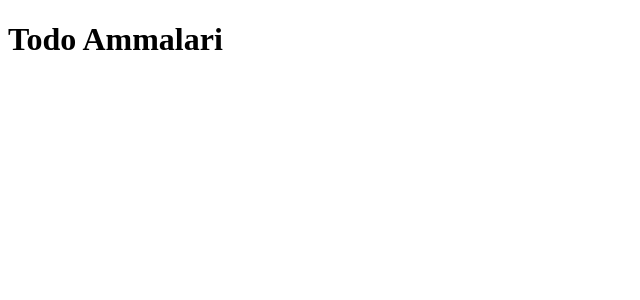
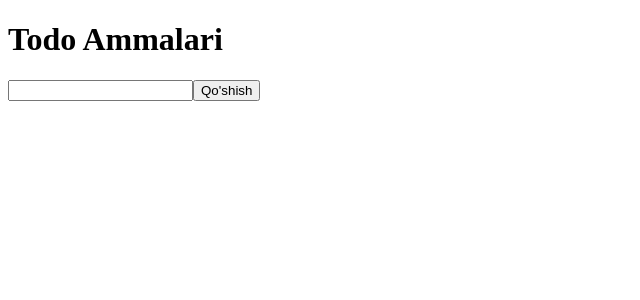
Before and after one commit to umida17/todo-yasash, a React (Vite) app: page / in a window 1280 px wide. Shown: the top 300 px of the page, without its empty margins (0-640 px from the left). Built offline with nearby package versions, Linux system fonts and the light colour scheme.

Commit message:
react ornatish

```diff
--- a/src/App.jsx
+++ b/src/App.jsx
@@ -16,6 +16,15 @@
    return (
      <div>
        <h1>Todo Ammalari</h1>
+       <input
+        type="text"
+        value={todo}
+        onChange={(e) => setTodo(e.target.value)}
+        />
+        <button onClick={addTask}>Qo'shish</button>
+
+
+
 
      </div>
    )
```
